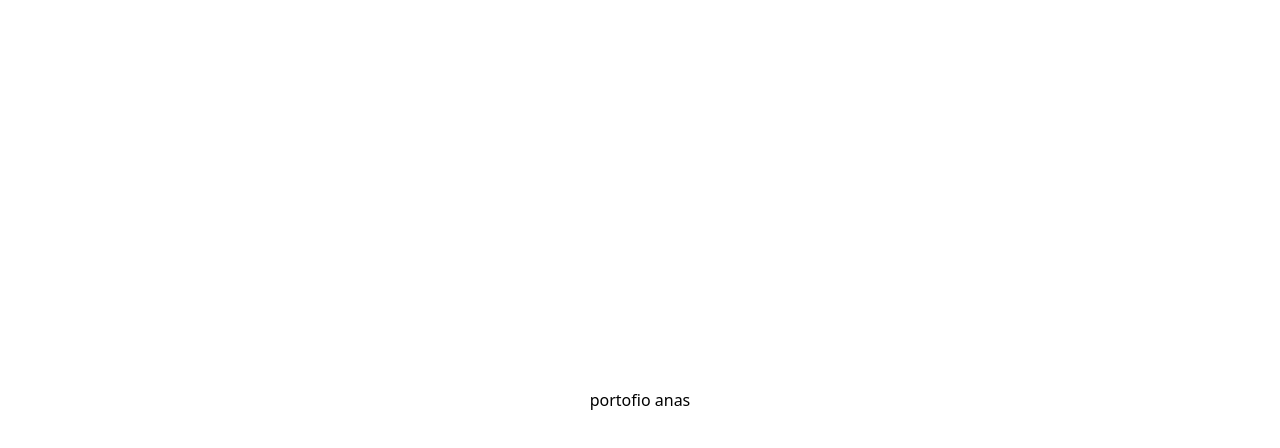
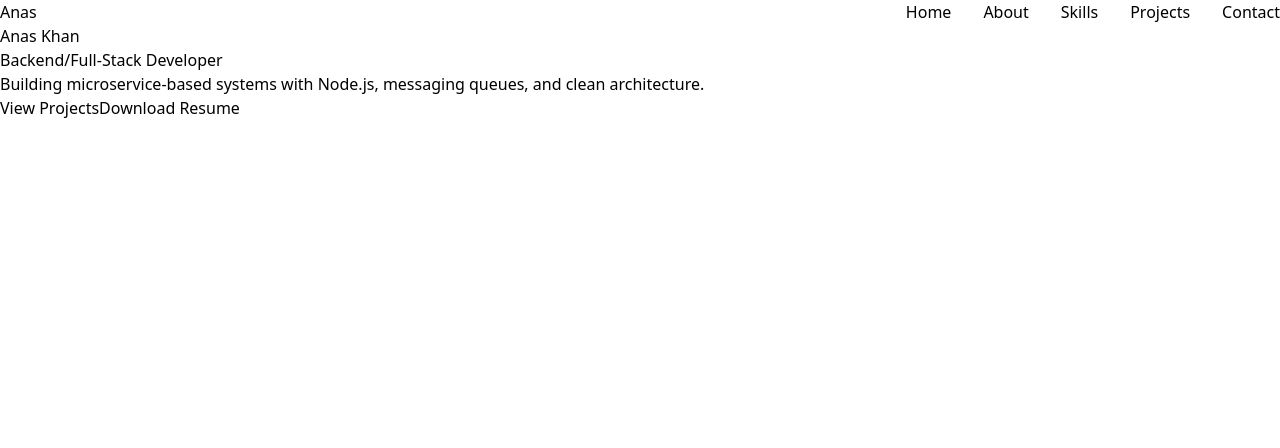
Before and after one commit to anasdotio/portfolio, a React (Vite) app: page / in a window 1280 px wide. Shown: the top 448 px of the page. Built offline with nearby package versions, Linux system fonts and the light colour scheme.

Commit message:
add navbar and hero section

```diff
--- a/src/App.jsx
+++ b/src/App.jsx
@@ -1,7 +1,11 @@
+import HeroSection from "./components/HeroSection";
+import Navbar from "./components/Navbar";
+
 const App = () => {
   return (
-    <div className="w-full h-screen flex justify-center items-center">
-      portofio anas
+    <div className="w-full h-screen">
+      <Navbar />
+      <HeroSection />
     </div>
   );
 };
--- /dev/null
+++ b/src/components/HeroSection.jsx
@@ -0,0 +1,24 @@
+import React from "react";
+
+const HeroSection = () => {
+  return (
+    <div>
+      <div>
+        <h1>Anas Khan</h1>
+        <p>Backend/Full-Stack Developer</p>
+        <p>
+          Building microservice-based systems with Node.js, messaging queues,
+          and clean architecture.
+        </p>
+
+        <div>
+          <button>View Projects</button>
+          <button>Download Resume</button>
+        </div>
+      </div>
+      <div></div>
+    </div>
+  );
+};
+
+export default HeroSection;
--- /dev/null
+++ b/src/components/Navbar.jsx
@@ -0,0 +1,17 @@
+import React from "react";
+
+const Navbar = () => {
+  const navItems = ["Home", "About", "Skills", "Projects", "Contact"];
+  return (
+    <div className="flex justify-between">
+      <h1>Anas</h1>
+      <div className="flex gap-8">
+        {navItems.map((item) => (
+          <p key={item}>{item}</p>
+        ))}
+      </div>
+    </div>
+  );
+};
+
+export default Navbar;
```
